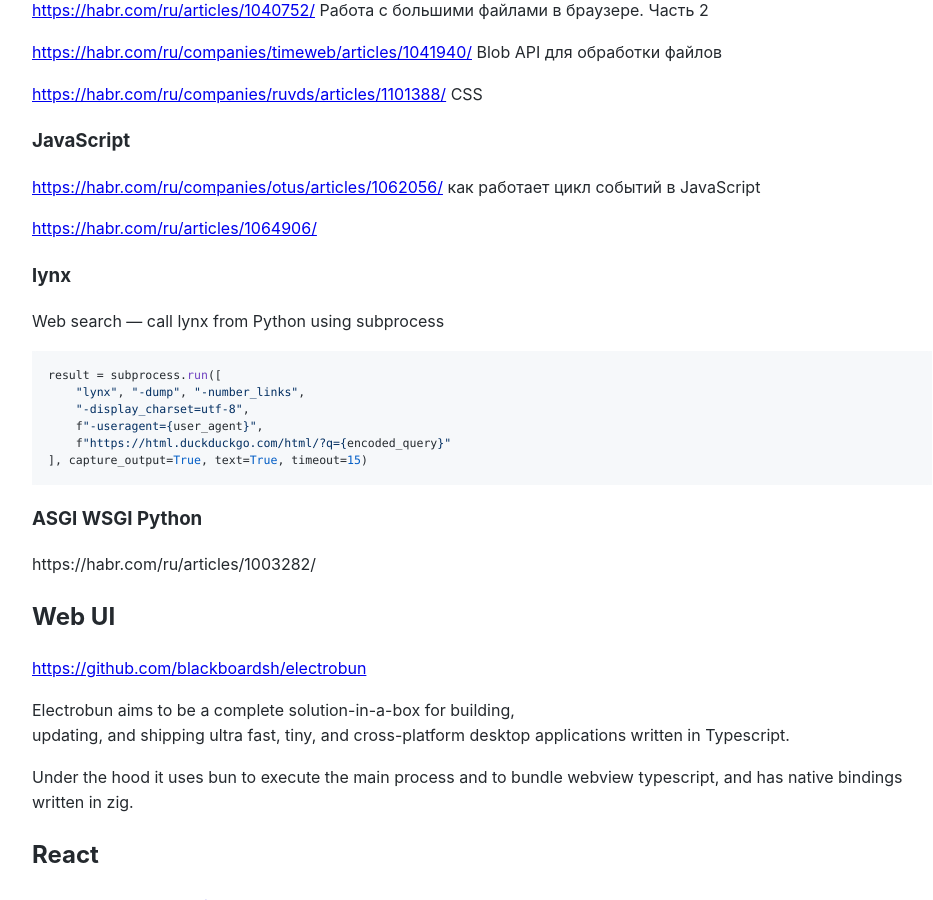
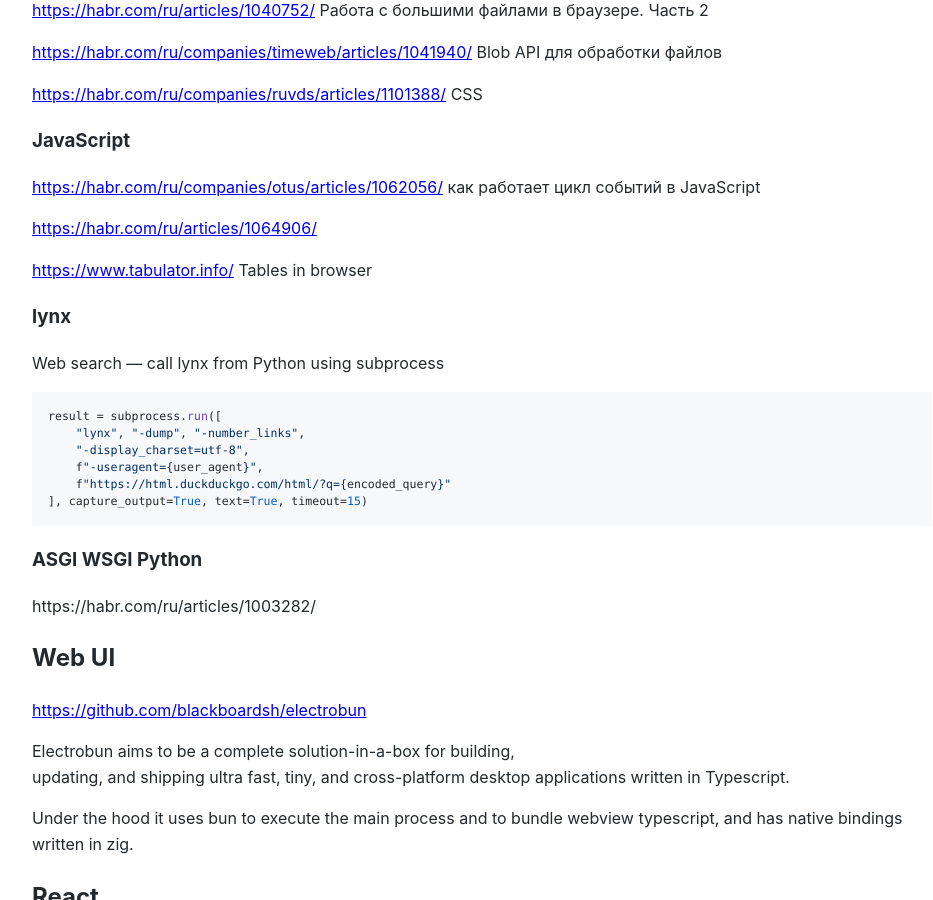
Before and after one commit to Michael-Lubinsky/michael-lubinsky.github.com, a Jekyll site: the page built from web/web.md, in a window 1280 px wide and 900 px high, scrolled down 836 px. Shown: the whole window, without its empty margins (158-1091 px from the left). Built offline with Jekyll 4.4.1, drawn with Linux system fonts in a browser that asks for light colours; our own code applies the rules of GitHub Pages for plain Markdown files.

Commit message:
Update web.md with new links and lynx section
Added a link to Tabulator and a section on lynx usage.

```diff
--- a/web/web.md
+++ b/web/web.md
@@ -44,6 +44,8 @@
 <https://habr.com/ru/companies/otus/articles/1062056/> как работает цикл событий в JavaScript
 
 <https://habr.com/ru/articles/1064906/>
+
+<https://www.tabulator.info/> Tables in browser
 
 ### lynx
 
```
